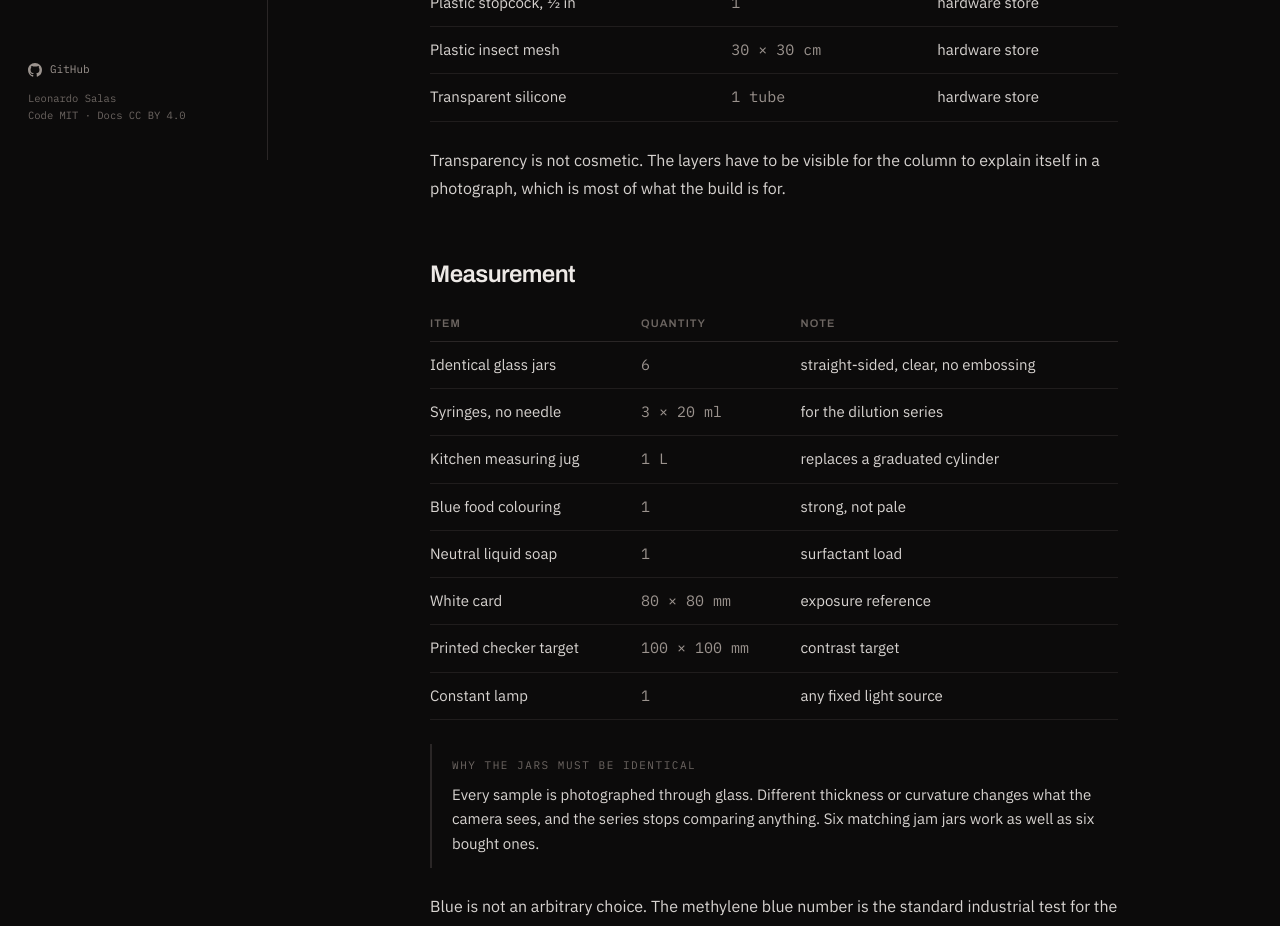
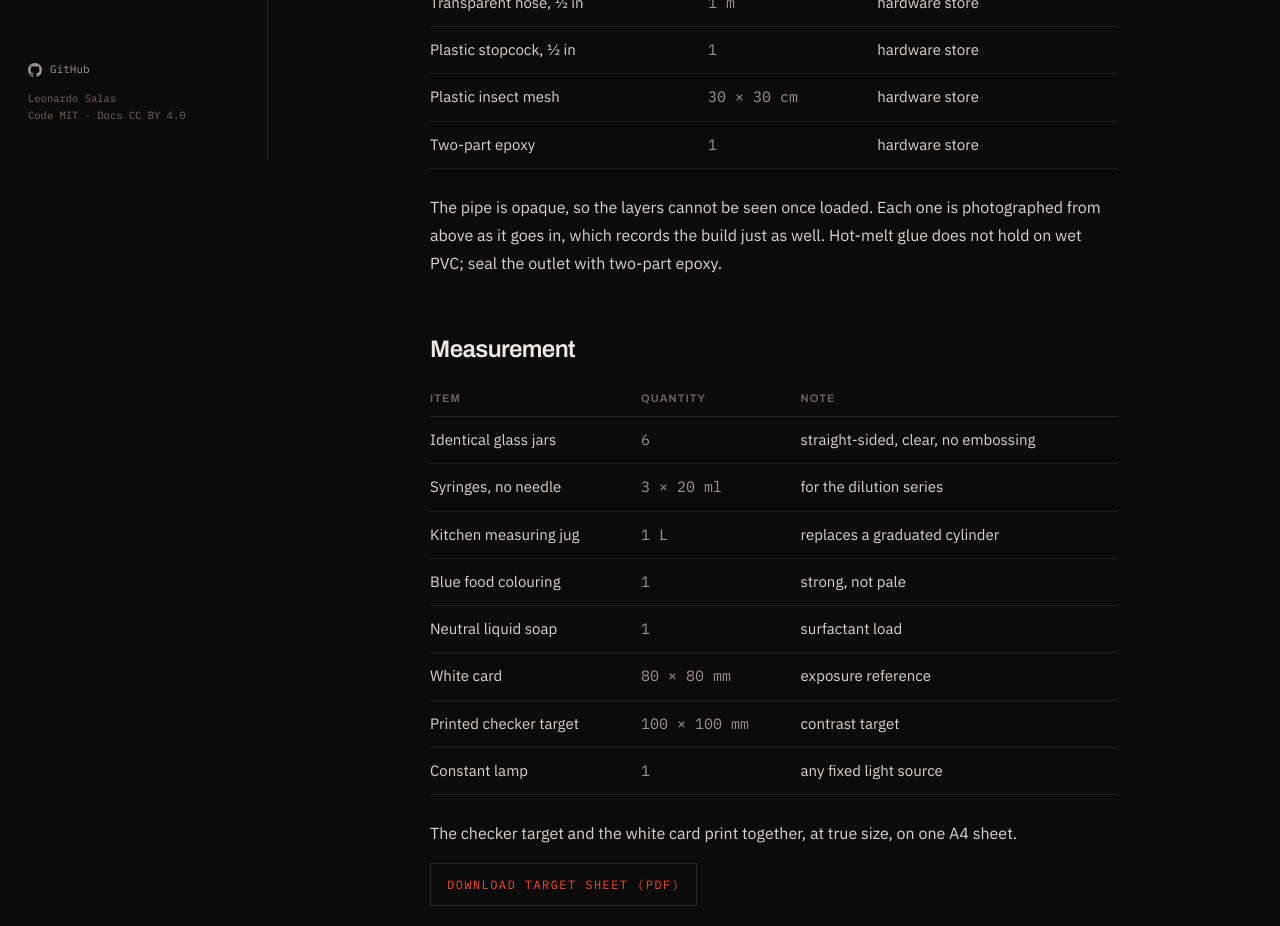
Before and after one commit to leonardosalasd/regolith-water-loop, a Next.js app in the folder site/: page /docs/materials in a window 1280 px wide. Shown: the part 640-1566 px from the top of the page. Built offline with nearby package versions, Linux system fonts and the light colour scheme.

Commit message:
docs: add materials doc, JPEG photos for the PDF and target sheet link

```diff
--- a/site/app/docs/materials/page.tsx
+++ b/site/app/docs/materials/page.tsx
@@ -18,18 +18,20 @@ export default function MaterialsPage() {
           rows={[
             ["PVC pipe, 3 in", "750 mm", "hardware store"],
             ["Volcanic scoria (lava rock), raw", "3 kg", "garden centre"],
+            ["Fine sand, passing the insect mesh", "~1 kg", "pool supply or hardware store"],
             ["Lump charcoal, not briquettes", "~0.65 L crushed", "any grocery store"],
             ["PVC end cap, 3 in", "1", "hardware store"],
             ["Transparent hose, ½ in", "1 m", "hardware store"],
             ["Plastic stopcock, ½ in", "1", "hardware store"],
             ["Plastic insect mesh", "30 × 30 cm", "hardware store"],
-            ["Transparent silicone", "1 tube", "hardware store"],
+            ["Two-part epoxy", "1", "hardware store"],
           ]}
         />
         <p>
-          Transparency is not cosmetic. The layers have to be visible for the
-          column to explain itself in a photograph, which is most of what the
-          build is for.
+          The pipe is opaque, so the layers cannot be seen once loaded. Each one
+          is photographed from above as it goes in, which records the build just
+          as well. Hot-melt glue does not hold on wet PVC; seal the outlet with
+          two-part epoxy.
         </p>
       </Section>
 
@@ -48,6 +50,18 @@ export default function MaterialsPage() {
             ["Constant lamp", "1", "any fixed light source"],
           ]}
         />
+        <p>
+          The checker target and the white card print together, at true size, on
+          one A4 sheet.
+        </p>
+        <p>
+          <a
+            href="/print/target-sheet.pdf"
+            className="inline-block border border-line px-4 py-2.5 font-mono text-[12px] uppercase tracking-[0.12em] text-accent transition-colors hover:border-accent"
+          >
+            Download target sheet (PDF)
+          </a>
+        </p>
         <Callout tone="note" title="Why the jars must be identical">
           <p>
             Every sample is photographed through glass. Different thickness or
--- a/site/app/es/docs/materials/page.tsx
+++ b/site/app/es/docs/materials/page.tsx
@@ -26,18 +26,20 @@ export default function Page() {
           rows={[
             ["Tubo de PVC, 3 pulg", "750 mm", "ferretería"],
             ["Escoria volcánica en bruto", "3 kg", "vivero"],
+            ["Arena fina, que pase la malla mosquitera", "~1 kg", "tienda de albercas o ferretería"],
             ["Carbón vegetal en trozos, no briquetas", "~0.65 L machacado", "cualquier tienda"],
             ["Tapa de PVC, 3 pulg", "1", "ferretería"],
             ["Manguera transparente, ½ pulg", "1 m", "ferretería"],
             ["Llave de paso de plástico, ½ pulg", "1", "ferretería"],
             ["Malla mosquitera de plástico", "30 × 30 cm", "ferretería"],
-            ["Silicón transparente", "1 tubo", "ferretería"],
+            ["Epóxico de dos componentes", "1", "ferretería"],
           ]}
         />
         <p>
-          La transparencia no es estética. Las capas tienen que verse para que la
-          columna se explique sola en una fotografía, que es para lo que sirve la
-          mayor parte del armado.
+          El tubo es opaco, así que las capas no se ven una vez cargadas. Cada una
+          se fotografía desde arriba conforme entra, y eso documenta el armado
+          igual de bien. El silicón caliente no aguanta sobre PVC mojado; la
+          salida se sella con epóxico de dos componentes.
         </p>
       </Section>
 
@@ -56,6 +58,18 @@ export default function Page() {
             ["Lámpara constante", "1", "cualquier fuente de luz fija"],
           ]}
         />
+        <p>
+          El patrón de ajedrez y la tarjeta blanca se imprimen juntos, a tamaño
+          real, en una hoja A4.
+        </p>
+        <p>
+          <a
+            href="/print/target-sheet.pdf"
+            className="inline-block border border-line px-4 py-2.5 font-mono text-[12px] uppercase tracking-[0.12em] text-accent transition-colors hover:border-accent"
+          >
+            Descargar hoja de objetivos (PDF)
+          </a>
+        </p>
         <Callout tone="note" title="Por qué los frascos deben ser idénticos">
           <p>
             Toda muestra se fotografía a través del vidrio. Un grosor o una
```
Also changed, not shown: 9 other files (tests, documents, lock files or other folders).
